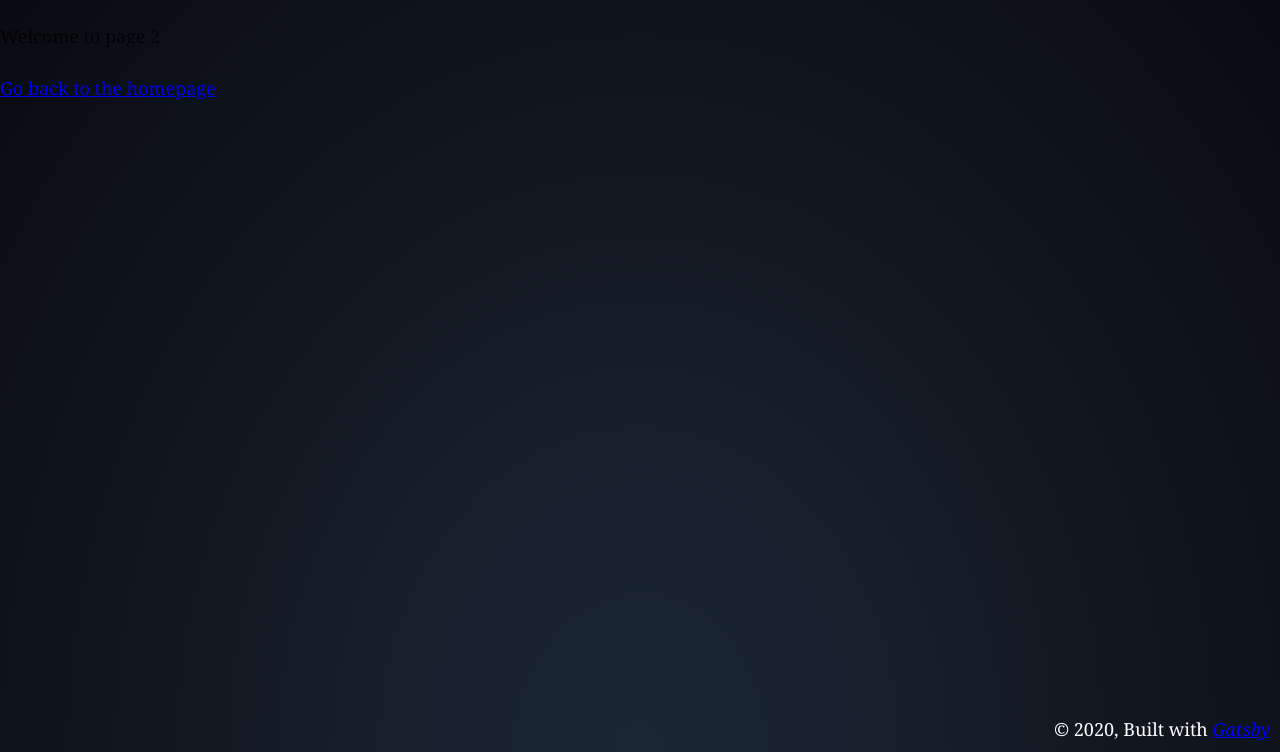
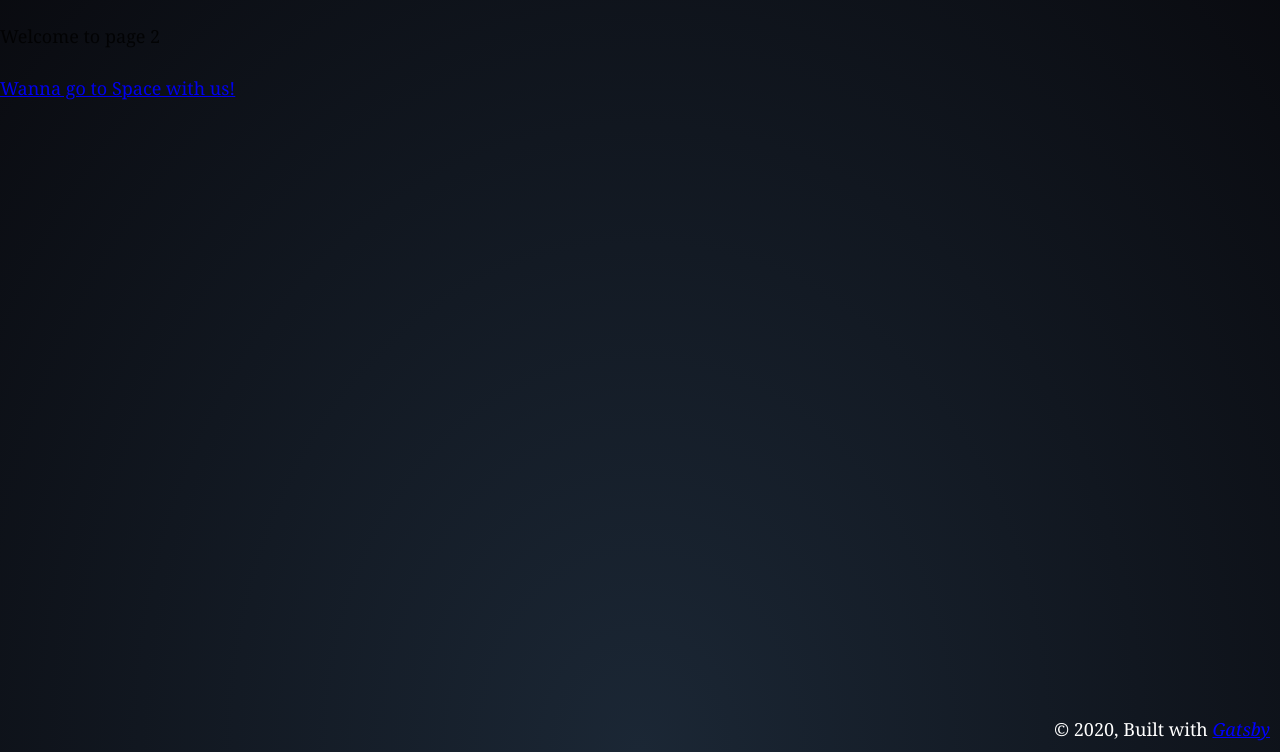
Before and after one commit to SIMRAN88/Hacktoberfest2020-InTheGalaxy, a Gatsby site: page /page-2 in a window 1280 px wide. Shown: the part 48-800 px from the top of the page. Built offline with nearby package versions, Linux system fonts and the light colour scheme; Gatsby itself is replaced by a stand-in of ours.

Commit message:
added link

```diff
--- a/src/pages/page-2.js
+++ b/src/pages/page-2.js
@@ -9,7 +9,7 @@ const SecondPage = () => (
     <SEO title="Page two" />
     <h1>Hi from the second page</h1>
     <p>Welcome to page 2</p>
-    <Link to="/">Go back to the homepage</Link>
+    <p><a href="https://in-the-galaxy.netlify.app/">Wanna go to Space with us!</a></p>
   </Layout>
 )
 
```
